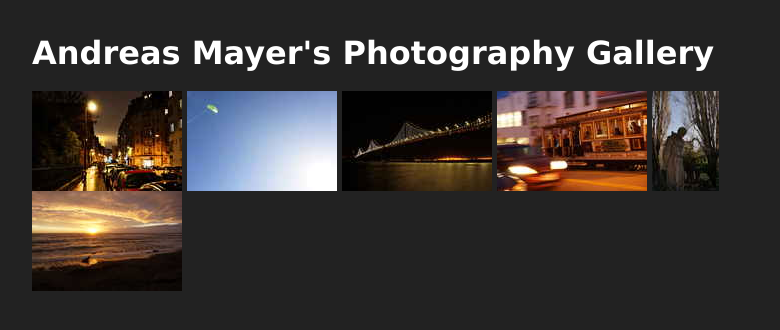
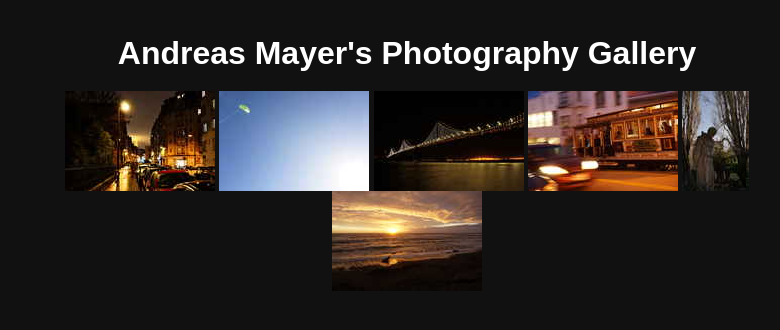
Before and after one commit to andim/andim.github.io, a Jekyll site: the page photography.html, which Jekyll copies as it is, in a window 1280 px wide. Shown: the top 330 px of the page, without its empty margins (233-1013 px from the left). Built offline with Jekyll 4.4.1, drawn with Linux system fonts in a browser that asks for light colours.

Commit message:
changed color and font of photo gallery

```diff
--- a/gallery/css/demo.css
+++ b/gallery/css/demo.css
@@ -13,10 +13,11 @@ body {
   max-width: 750px;
   margin: 0 auto;
   padding: 1em;
-  font-family: 'Lucida Grande', 'Lucida Sans Unicode', Arial, sans-serif;
+  font-family: 'PT Sans', sans-serif;
   font-size: 1em;
   line-height: 1.4em;
-  background: #222;
+  text-align: center;
+  background: #111;
   color: #fff;
   -webkit-text-size-adjust: 100%;
       -ms-text-size-adjust: 100%;
@@ -32,10 +33,6 @@ img {
 h1 {
   line-height: 1em;
 }
-h2,
-.links {
-  text-align: center;
-}
 
 @media (min-width: 481px) {
   .navigation {
```
